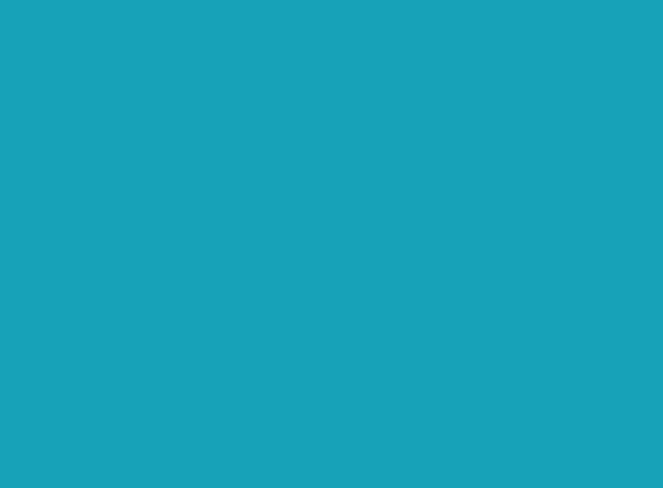
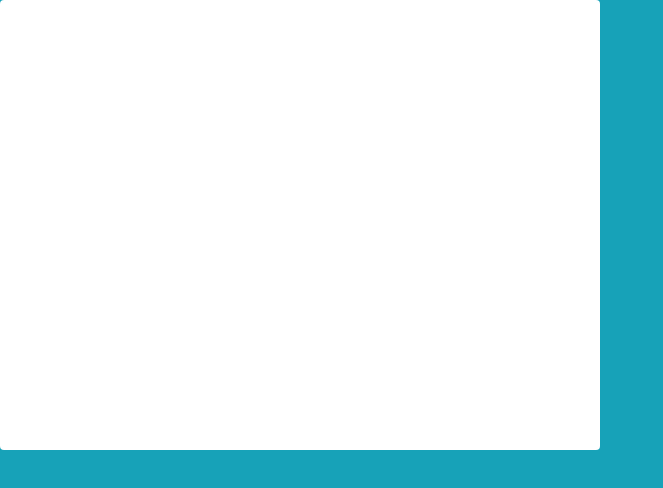
Before and after one commit to awebmekhilef/squiggl, a React (Create React App) app in the folder client/: page / in a window 1280 px wide. Shown: the top 488 px of the page, without its empty margins (0-663 px from the left). Built offline with nearby package versions, Linux system fonts and the light colour scheme.

Commit message:
Local canvas drawing

```diff
--- a/client/src/App.jsx
+++ b/client/src/App.jsx
@@ -1,6 +1,7 @@
 import React from 'react'
 
-import {SocketProvider} from './contexts/socketContext'
+import { SocketProvider } from './contexts/socketContext'
+
 import Canvas from './components/Canvas'
 
 const App = () => {
--- a/client/src/components/Canvas.jsx
+++ b/client/src/components/Canvas.jsx
@@ -1,21 +1,81 @@
-import { useEffect } from 'react'
-
-import { useSocket } from '../contexts/socketContext'
+import { useEffect, useState, useRef } from 'react'
 
 const Canvas = () => {
-	const socket = useSocket()
+	const canvasRef = useRef()
+
+	const [isDrawing, setIsDrawing] = useState(false)
+	const [coords, setCoords] = useState({ x: 0, y: 0 })
 
 	useEffect(() => {
-		if (socket == null) return
+		const canvas = canvasRef.current
+		const ctx = canvas.getContext('2d')
 
-		socket.emit('join')
+		ctx.fillStyle = '#FFF'
+		ctx.fillRect(0, 0, canvas.width, canvas.height)
 
-		socket.on('joined', msg => {
-			console.log(msg);
+		ctx.strokeStyle = '#000'
+		ctx.lineCap = 'round'
+		ctx.lineWidth = 8
+	}, [canvasRef])
+
+	const startDrawing = (e) => {
+		setIsDrawing(true)
+		setCoords(getFinalCoords(e))
+	}
+
+	const stopDrawing = (e) => {
+		// Draw a single point
+		if (isDrawing) {
+			drawLine(
+				e.clientX, e.clientY,
+				e.clientX, e.clientY
+			)
+		}
+
+		setIsDrawing(false)
+	}
+
+	const mouseMove = (e) => {
+		if (!isDrawing) return
+
+		drawLine(
+			coords.x, coords.y,
+			e.clientX, e.clientY
+		)
+
+		setCoords({
+			x: e.clientX,
+			y: e.clientY
 		})
-	}, [socket])
+	}
 
-	return null
+	const drawLine = (x0, y0, x1, y1) => {
+		const ctx = canvasRef.current.getContext('2d')
+
+		ctx.beginPath()
+		ctx.moveTo(x0, y0)
+		ctx.lineTo(x1, y1)
+		ctx.stroke()
+	}
+
+	const getFinalCoords = (e) => {
+		const canvas = canvasRef.current
+
+		return {
+			x: e.clientX - canvas.offsetLeft,
+			y: e.clientY - canvas.offsetTop,
+		}
+	}
+
+	return (
+		<canvas
+			ref={canvasRef}
+			className='rounded'
+			width={600} height={450}
+			onMouseDown={startDrawing} onMouseMove={mouseMove}
+			onMouseUp={stopDrawing} onMouseOut={stopDrawing}
+		/>
+	)
 }
 
 export default Canvas
```
Also changed, not shown: 1 other file (tests, documents, lock files or other folders).
